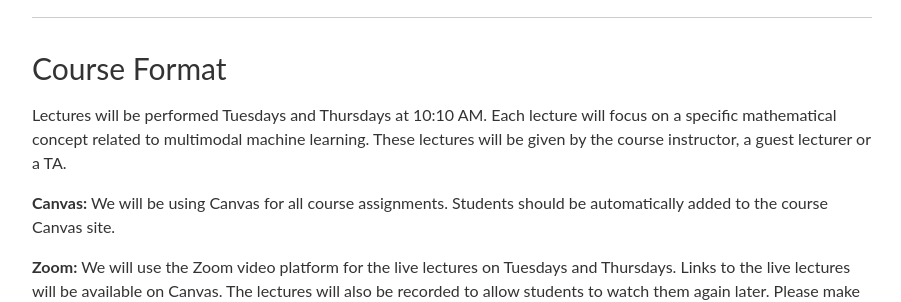
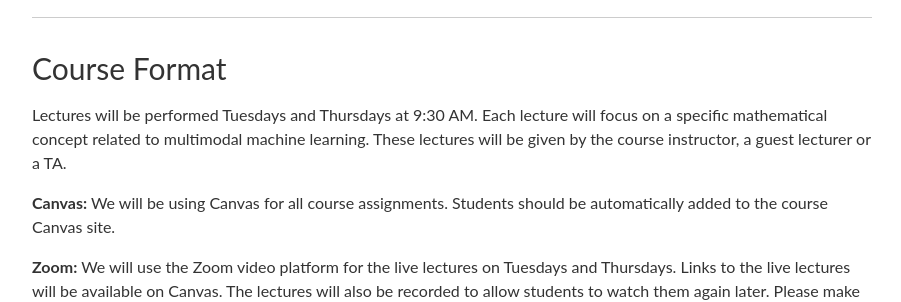
Before and after one commit to CMU-MultiComp-Lab/mmml-course, a Jekyll site: the page built from fall2023/_pages/syllabus.md, in a window 1280 px wide and 900 px high. Shown: the part 443-745 px from the top of the window, without its empty margins (188-1089 px from the left). Built offline with Jekyll 4.4.1, drawn with Linux system fonts in a browser that asks for light colours; nearby versions of some CDN libraries; comment, search, counter and statistics services are not loaded.

Commit message:
Update syllabus.md

```diff
--- a/fall2023/_pages/syllabus.md
+++ b/fall2023/_pages/syllabus.md
@@ -13,7 +13,7 @@ Latest version (in pdf) available [on Piazza](https://piazza-syllabus.s3.amazona
 
 ### Course Format
 
-Lectures will be performed Tuesdays and Thursdays at 10:10 AM. Each lecture will focus on a specific
+Lectures will be performed Tuesdays and Thursdays at 9:30 AM. Each lecture will focus on a specific
 mathematical concept related to multimodal machine learning. These lectures will be given by the
 course instructor, a guest lecturer or a TA.
 
```
